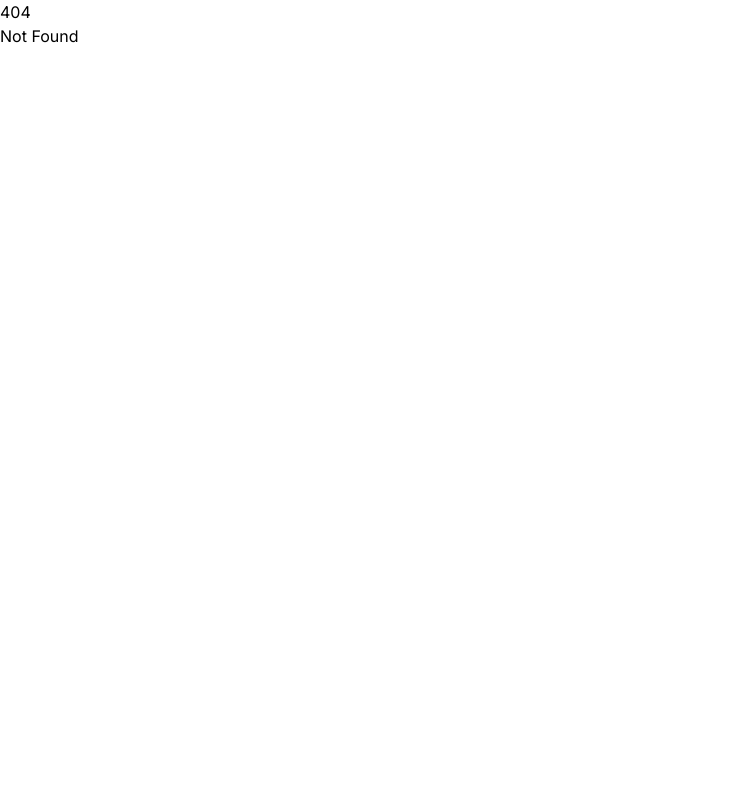
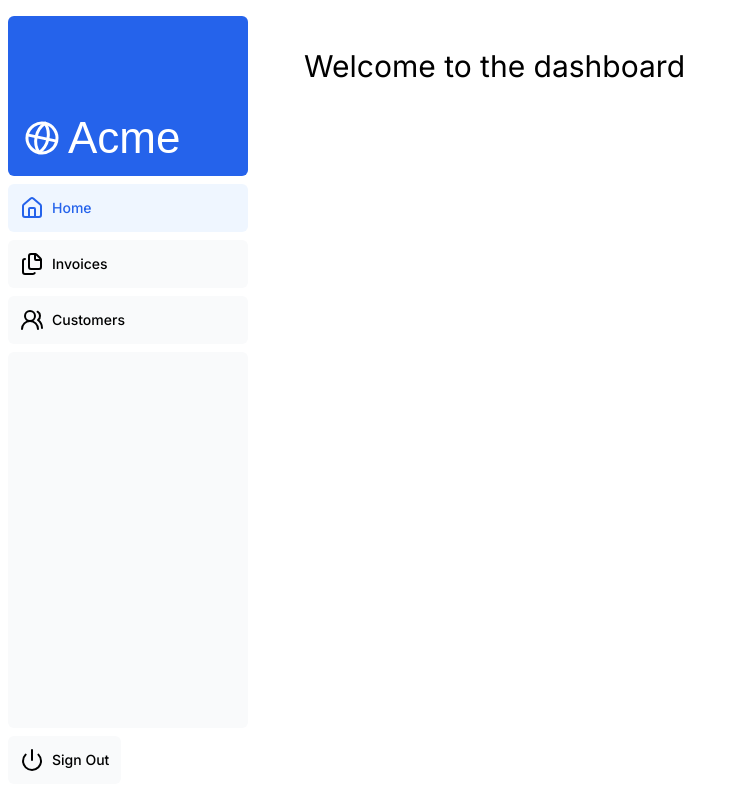
Before and after one commit to Ariador1987/sveltekit-dashboard, a SvelteKit app: page /dashboard in a window 1280 px wide. Before the commit this address had no page. Shown: the whole page, without its empty margins (0-745 px from the left). Built offline with nearby package versions, Linux system fonts and the light colour scheme; a web font is replaced by a local one.

Commit message:
routing done, about to add view transitions

```diff
--- a/package.json
+++ b/package.json
@@ -23,6 +23,7 @@
 		"postcss": "^8.4.24",
 		"postcss-load-config": "^4.0.1",
 		"prettier": "^3.0.0",
+		"prettier-plugin-svelte": "^3.1.2",
 		"prettier-plugin-tailwindcss": "^0.4.1",
 		"sharp": "^0.32.6",
 		"svelte": "^4.2.7",
--- a/src/routes/+page.svelte
+++ b/src/routes/+page.svelte
@@ -1,46 +1,52 @@
 <script lang="ts">
-    import Header from "./Header.svelte"
-    // import {width, height, src } from "./flowers-OTO-1920x1080.jpg?w=1920&format=jpg&as=srcset"
-    // import Image from "./flowers-OTO-1920x1080.jpg"
-    import {src, width, height} from "./flowers-OTO-1920x1080.jpg?w=1920&h=1080&format=webp&as=metadata&img"
-    import avifFlowers from "./flowers-OTO-1920x1080.jpg?w=1920&h=1080&format=avif&as=srcset&img"
-    import {src as src2, width as width2, height as height2} from "./plane-OTO-1920x1080.jpg?w=1920&h=1080&format=webp&as=metadata&img"
-    import avifPlane from "./plane-OTO-1920x1080.jpg?w=1920&h=1080&format=avif&as=srcset&img"
-    import { MoveRight } from 'lucide-svelte'
+	import Header from './Header.svelte';
+	import {
+		src,
+		width,
+		height
+	} from './flowers-OTO-1920x1080.jpg?w=1920&h=1080&format=webp&as=metadata&img';
+	import avifFlowers from './flowers-OTO-1920x1080.jpg?w=1920&h=1080&format=avif&as=srcset&img';
+	import {
+		src as src2,
+		width as width2,
+		height as height2
+	} from './plane-OTO-1920x1080.jpg?w=1920&h=1080&format=webp&as=metadata&img';
+	import avifPlane from './plane-OTO-1920x1080.jpg?w=1920&h=1080&format=avif&as=srcset&img';
+	import { MoveRight } from 'lucide-svelte';
 </script>
 
-<Header/>
+<Header />
 <main class="flex grow flex-col gap-4 md:flex-row">
-    <div class="flex flex-col justify-center gap-6 rounded-lg bg-gray-50 px-6 py-10 md:w-2/5 md:px-20">
+	<div
+		class="flex flex-col justify-center gap-6 rounded-lg bg-gray-50 px-6 py-10 md:w-2/5 md:px-20"
+	>
 		<p class="font-serif text-xl text-gray-800 md:text-3xl md:leading-normal">
 			<strong>Welcome to Acme.</strong> This is the example for the
-            <a href="https://johnnify.com/learn/nextjs-to-sveltekit">
-                Learn SvelteKit course
-            </a>
+			<a href="https://johnnify.com/learn/nextjs-to-sveltekit"> Learn SvelteKit course </a>
 			by <a href="https://magrippis.com">Johnny</a>, inspired by the
-			<a href="https://nextjs.org/learn/">Next.js Learn Course</a>, brought to
-			you by Vercel.
+			<a href="https://nextjs.org/learn/">Next.js Learn Course</a>, brought to you by Vercel.
 		</p>
 		<a
 			class="flex items-center gap-4 self-start rounded-lg bg-primary-500 px-6 py-3 font-medium text-white transition-colors hover:bg-primary-400 md:text-base"
-			href="/login">
+			href="/login"
+		>
 			<span>Log in</span>
 			<MoveRight />
 		</a>
 	</div>
 	<div class="flex items-center justify-center p-6 md:w-3/5">
 		<picture class="md:hidden">
-            <source srcset={avifFlowers} type="image/avif"/>
+			<source srcset={avifFlowers} type="image/avif" />
 			<img
 				alt="Screenshots of the dashboard project showing two different mobile views"
-                src={src}
+				{src}
 				class="block object-fill shadow-lg shadow-slate-400 rounded-lg"
 				{height}
 				{width}
 			/>
 		</picture>
 		<picture class="hidden md:block">
-            <source srcset={avifPlane} type="image/avif"/>
+			<source srcset={avifPlane} type="image/avif" />
 			<img
 				alt="Screenshots of the dashboard project showing two different mobile views"
 				src={src2}
--- /dev/null
+++ b/src/routes/dashboard/+layout.svelte
@@ -0,0 +1,12 @@
+<script>
+	import Nav from './Nav.svelte';
+</script>
+
+<div class="flex h-screen flex-col md:flex-row md:overflow-hidden">
+	<div class="w-full flex-none md:w-64">
+		<Nav />
+	</div>
+	<div class="flex-grow p-6 overflow-y-auto md:p-12">
+		<slot />
+	</div>
+</div>
--- /dev/null
+++ b/src/routes/dashboard/+page.svelte
@@ -0,0 +1,7 @@
+<script lang="ts">
+	import type { PageData } from './$types';
+
+	export let data: PageData;
+</script>
+
+<h2 class="text-3xl">Welcome to the dashboard</h2>
--- /dev/null
+++ b/src/routes/dashboard/Nav.svelte
@@ -0,0 +1,21 @@
+<script lang="ts">
+	import { Globe } from 'lucide-svelte';
+	import Navlinks from './Navlinks.svelte';
+</script>
+
+<nav class="flex h-full flex-col px-3 py-4 md:px-2">
+	<a
+		class="mb-2 flex h-20 items-end justify-center rounded-md bg-primary-600 p-4 no-underline md:h-40 md:justify-start"
+		href="/"
+		><div class="text-white md:w-40">
+			<div class="flex flex-row items-center font-serif leading-none text-white">
+				<Globe size={36} class="mr-2 rotate-12" />
+				<span class="text-[44px]">Acme</span>
+			</div>
+		</div></a
+	>
+	<Navlinks />
+</nav>
+
+<style>
+</style>
--- /dev/null
+++ b/src/routes/dashboard/Navlinks.svelte
@@ -0,0 +1,60 @@
+<script lang="ts">
+	import { Files, Home, Power, Users2, User } from 'lucide-svelte';
+	import { page } from '$app/stores';
+
+	const links = [
+		{
+			label: 'Home',
+			href: '/dashboard',
+			icon: Home
+		},
+		{
+			label: 'Invoices',
+			href: '/dashboard/invoices',
+			icon: Files
+		},
+		{
+			label: 'Customers',
+			href: '/dashboard/customers',
+			icon: Users2
+		}
+	];
+</script>
+
+<div class="flex grow flex-row justify-between space-x-2 md:flex-col md:space-x-0 md:space-y-2">
+	{#each links as { label, href, icon }}
+		<a
+			aria-label={label}
+			aria-current={$page.url.pathname === href ? 'true' : 'false'}
+			class="flex h-[48px] grow items-center justify-center gap-2 rounded-md bg-gray-50 p-3 text-sm font-medium text-black no-underline hover:bg-sky-100 hover:text-primary-600 md:flex-none md:justify-start md:p-2 md:px-3"
+			class:active={$page.url.pathname === href}
+			{href}
+		>
+			<svelte:component this={icon} />
+			<p class="hidden md:block">{label}</p></a
+		>
+	{/each}
+	<div class="hidden h-auto w-full grow rounded-md bg-gray-50 md:block" />
+	{#if $page.data.session?.user?.image}
+		<div
+			class="flex items-center justify-center gap-3 rounded-md bg-gray-50 px-3 py-1 text-sm font-medium md:flex-none md:justify-start md:p-2 md:px-3"
+		>
+			<User size={32} />
+			<p class="hidden md:block">{$page.data.session.user.email}</p>
+		</div>
+	{/if}
+	<form method="POST">
+		<button
+			class="flex h-[48px] grow items-center justify-center gap-2 rounded-md bg-gray-50 p-3 text-sm font-medium hover:bg-sky-100 hover:text-primary-600 md:flex-none md:justify-start md:p-2 md:px-3"
+		>
+			<Power />
+			<div class="hidden md:block">Sign Out</div></button
+		>
+	</form>
+</div>
+
+<style>
+	.active {
+		@apply bg-primary-50 text-primary-600;
+	}
+</style>
--- /dev/null
+++ b/src/routes/dashboard/customers/+page.svelte
@@ -0,0 +1 @@
+<h2>customers</h2>
--- /dev/null
+++ b/src/routes/dashboard/invoices/+page.svelte
@@ -0,0 +1 @@
+<h2>invoices</h2>
--- a/svelte.config.js
+++ b/svelte.config.js
@@ -12,7 +12,13 @@ const config = {
 		// If your environment is not supported or you settled on a specific environment, switch out the adapter.
 		// See https://kit.svelte.dev/docs/adapters for more information about adapters.
 		adapter: adapter()
-	}
+	},
+    vitePlugin: {
+		inspector: {
+			toggleKeyCombo: "control-alt",
+			toggleButtonPos: "bottom-right",
+		},
+	},
 };
 
 export default config;
```
Also changed, not shown: src/app.pcss (line endings or trailing spaces), 1 other file (tests, documents, lock files or other folders). Lines whose indentation alone changed are shown as unchanged.
